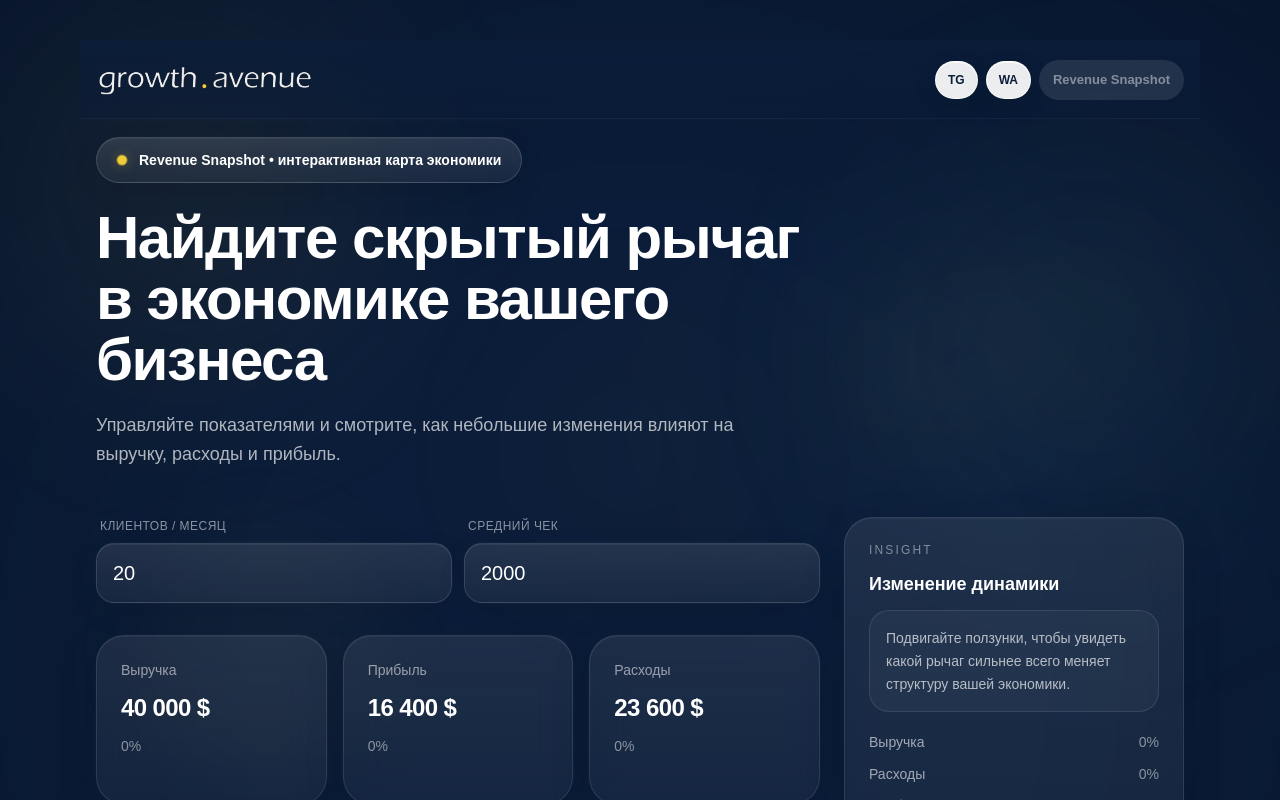
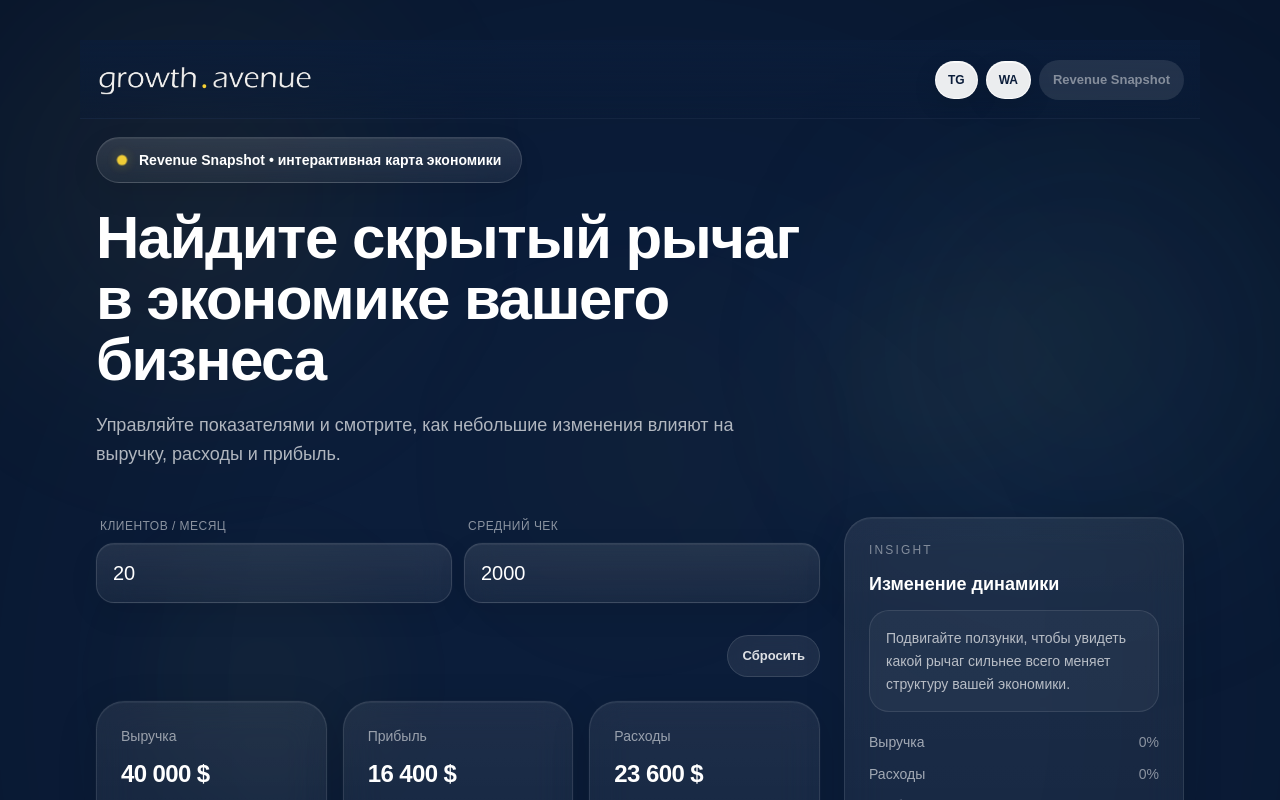
Before and after one commit to vic1995tory-ux/revenue_snapshot2026, a Next.js app: page / in a window 1280 px wide. Shown: the top 800 px of the page. Built offline with nearby package versions, Linux system fonts and the light colour scheme.

Commit message:
Implement reset button functionality
Added a reset button that resets input fields to default values.

```diff
--- a/app/page.tsx
+++ b/app/page.tsx
@@ -227,7 +227,14 @@ export default function Home() {
   const snapshotBotUrl = "https://t.me/Revenue_snapshot_bot";
   const tgContactUrl = "https://t.me/growth_avenue_company";
   const waContactUrl = "https://wa.me/995555163833";
-
+  const handleReset = () => {
+    setClientsInput("20");
+    setCheckInput("2000");
+    setSales(0);
+    setRetention(0);
+    setUpsell(0);
+    setOpexEff(0);
+};
   return (
     <main className="relative min-h-screen overflow-hidden bg-[#0b1d3a] text-white">
       <div className="pointer-events-none absolute inset-0">
@@ -328,6 +335,15 @@ export default function Home() {
                 />
               </label>
             </div>
+            <div className="mb-5 flex justify-end md:mb-6">
+  <button
+    type="button"
+    onClick={handleReset}
+    className="reset-btn"
+  >
+    Сбросить
+  </button>
+</div>
 
             <section className="dashboard-grid">
               <div className="dashboard-revenue">
@@ -655,6 +671,24 @@ export default function Home() {
             0 10px 30px rgba(0, 0, 0, 0.08);
           transform: translateY(-1px);
         }
+        .reset-btn {
+  display: inline-flex;
+  align-items: center;
+  justify-content: center;
+  border-radius: 9999px;
+  padding: 10px 14px;
+  font-size: 13px;
+  font-weight: 700;
+  color: rgba(255, 255, 255, 0.86);
+  background: rgba(255, 255, 255, 0.08);
+  border: 1px solid rgba(255, 255, 255, 0.12);
+  backdrop-filter: blur(14px);
+  transition: 0.2s ease;
+}
+
+.reset-btn:hover {
+  background: rgba(255, 255, 255, 0.12);
+}
 
         .range-input {
           cursor: pointer;
```
